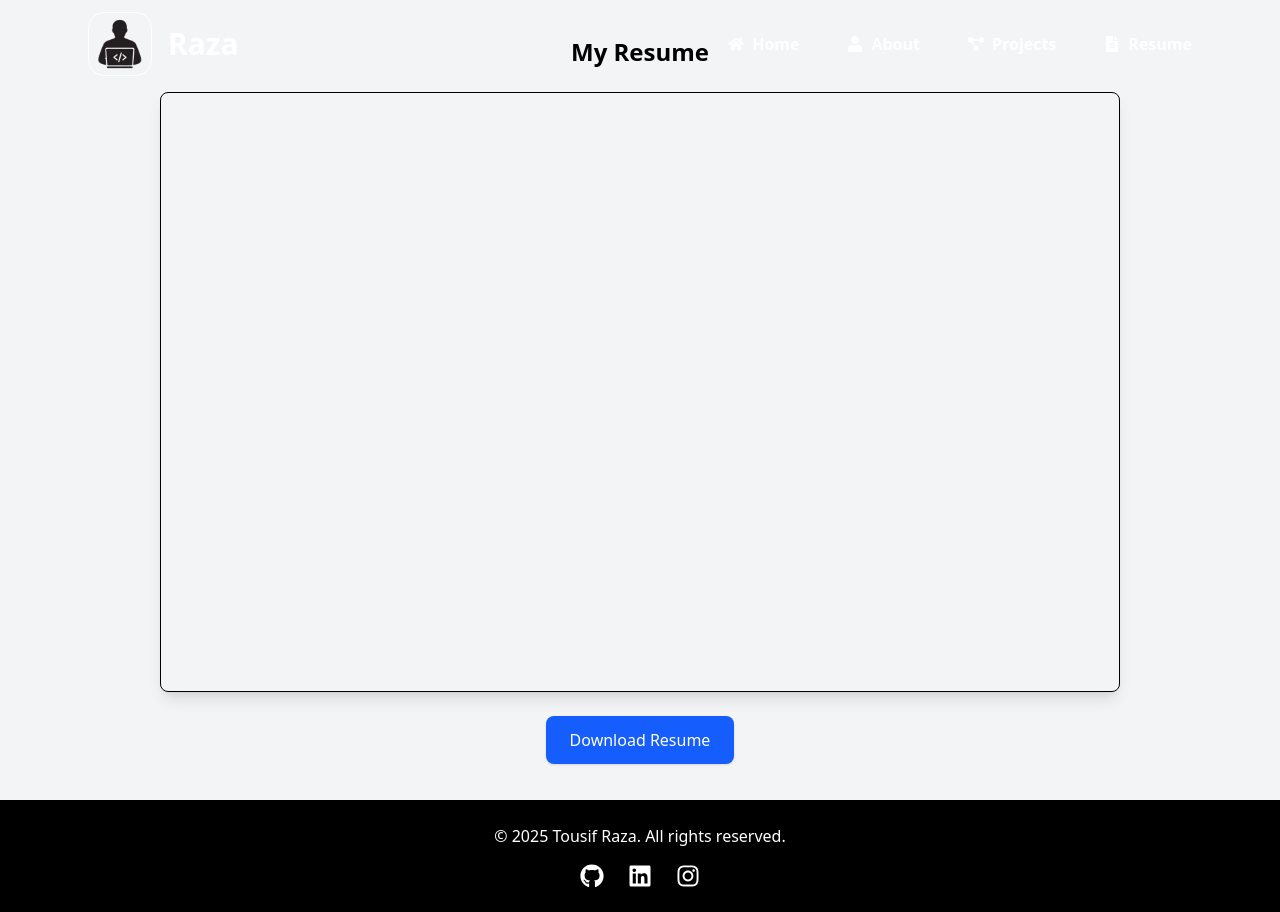
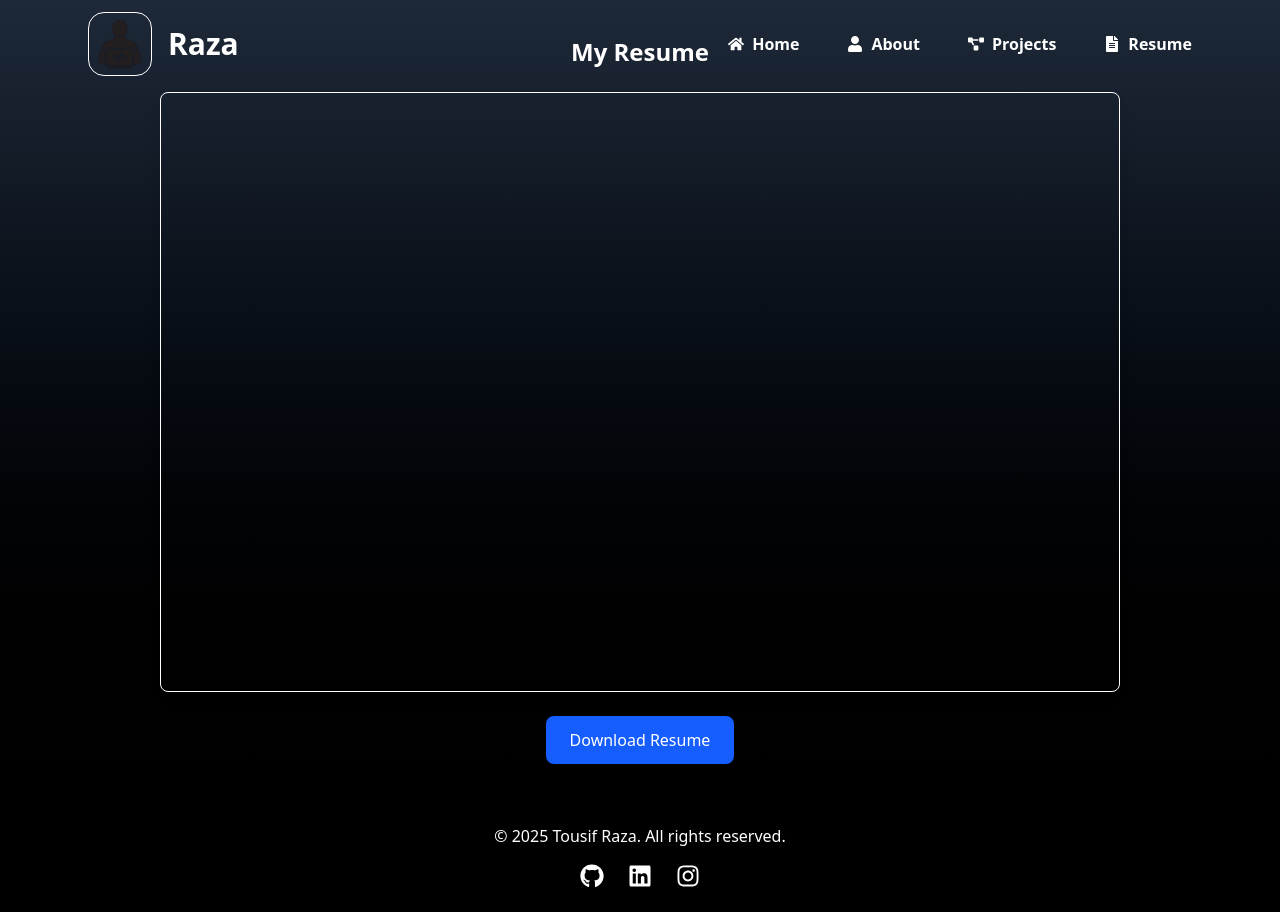
Before and after one commit to Tousif33/Personal-Portfolio, a React (Vite) app: page /Personal-Portfolio/resume in a window 1280 px wide. Built offline with nearby package versions, Linux system fonts and the light colour scheme.

Commit message:
Updated Resume Navbar background

```diff
--- a/src/Resume.jsx
+++ b/src/Resume.jsx
@@ -2,7 +2,7 @@
 
 export default function Resume() {
   return (
-    <div className="flex flex-col items-center justify-center h-screen bg-gray-100">
+    <div className="flex flex-col items-center justify-center h-screen text-white  bg-gradient-to-b from-gray-800 to-black ">
       <h1 className="text-2xl font-bold mb-6">My Resume</h1>
 
       {/* Resume Preview (Optional: embed PDF) */}
```
